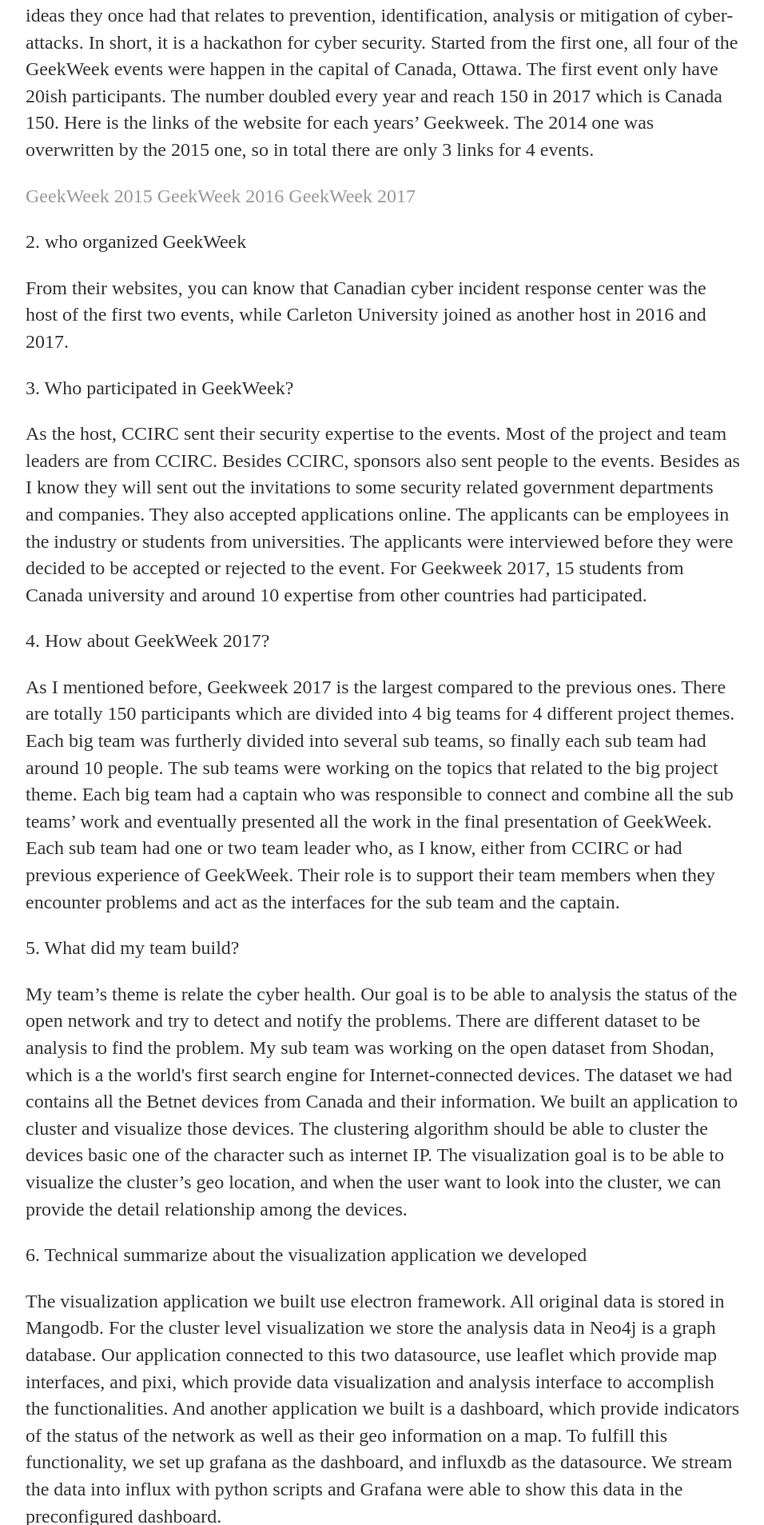
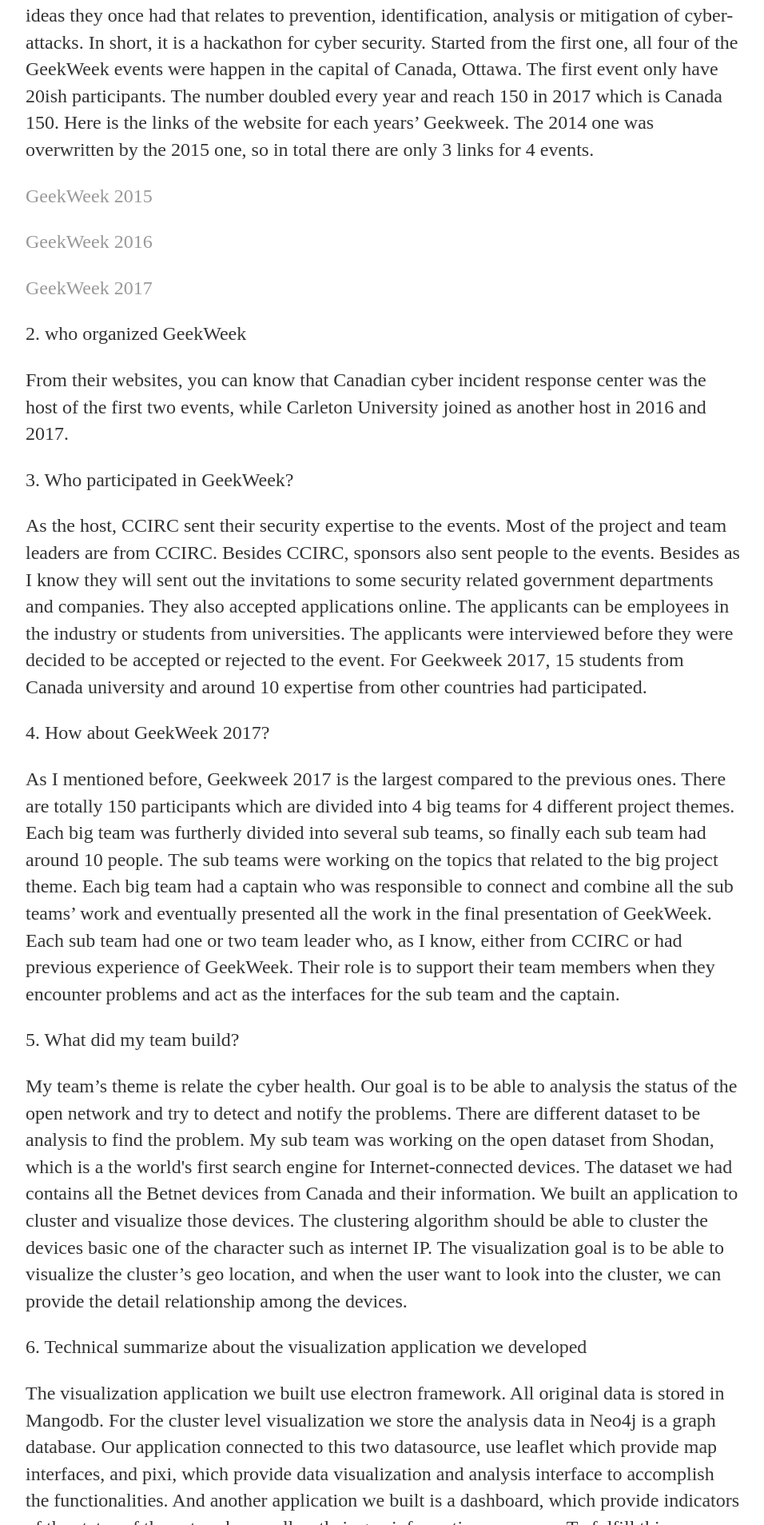
Before and after one commit to norahuang/MY-Websit-repo, a Jekyll site: the page built from _posts/2017-11-13-GeekWeek 2017 in Ottawa.markdown, in a window 1280 px wide. Shown: the part 871-2778 px from the top of the page at 80% size, without its empty margins (160-1116 px from the left). Built offline with Jekyll 4.4.1, drawn with Linux system fonts in a browser that asks for light colours.

```diff
--- a/_posts/2017-11-13-GeekWeek 2017 in Ottawa.markdown
+++ b/_posts/2017-11-13-GeekWeek 2017 in Ottawa.markdown
@@ -9,9 +9,9 @@ categories: Technology
 <p> As so many people keep asking me about what is Geekweek and what I did in Geekweek, I finally decided to write it down. I did give brief answers every time when I got the questions for GeekWeek. But it seems that it is hard to make it clear enough in a short answer, especially when I told them that I built a visualization application which doesn’t sound like related to cyber security. With this article, next time when people ask me what I have done in those 9 days on the other side of Canada, I would send them this blog and they will get a full picture of Geekweek.  By structuring this article as questions and answers, after reading this, you are supposed to get a basic idea of GeekWeek and able to find the necessary information about it.</p>
 <p>1. What is GeekWeek?</p>
 <p>If you go search the keyword “GeekWeek” on google, you probably would not get the information about the GeekWeek I had participated, for these reasons, first, this is an event only for a very small and professional community, and second, their website is not really well maintained and handing in sufficient information(or they were trying to protect the privacy of this event). GeekWeek started in 2014, and up to 2017, there were 4 GeekWeeks have been held.  It is an event aiming at gathering cyber security expertise together for a few days, taking them away from their regular work environment to implement the innovative ideas they once had that relates to prevention, identification, analysis or mitigation of cyber-attacks. In short, it is a hackathon for cyber security. Started from the first one, all four of the GeekWeek events were happen in the capital of Canada, Ottawa.  The first event only have 20ish participants. The number doubled every year and reach 150 in 2017 which is Canada 150. Here is the links of the website for each years’ Geekweek. The 2014 one was overwritten by the 2015 one, so in total there are only 3 links for 4 events. </p>
-<a href="https://g33kw33k.ca/2015/en/">GeekWeek 2015</a>
-<a href="https://g33kw33k.ca/2016/en/">GeekWeek 2016</a>
-<a href="https://g33kw33k.ca/en/">GeekWeek 2017</a>
+<p><a href="https://g33kw33k.ca/2015/en/">GeekWeek 2015</a></p>
+<p><a href="https://g33kw33k.ca/2016/en/">GeekWeek 2016</a></p>
+<p><a href="https://g33kw33k.ca/en/">GeekWeek 2017</a></p>
 <p>2. who organized GeekWeek</p>
 <p>From their websites, you can know that Canadian cyber incident response center was the host of the first two events, while Carleton University joined as another host in 2016 and 2017. </p>
 <p>3. Who participated in GeekWeek?</p>
```
